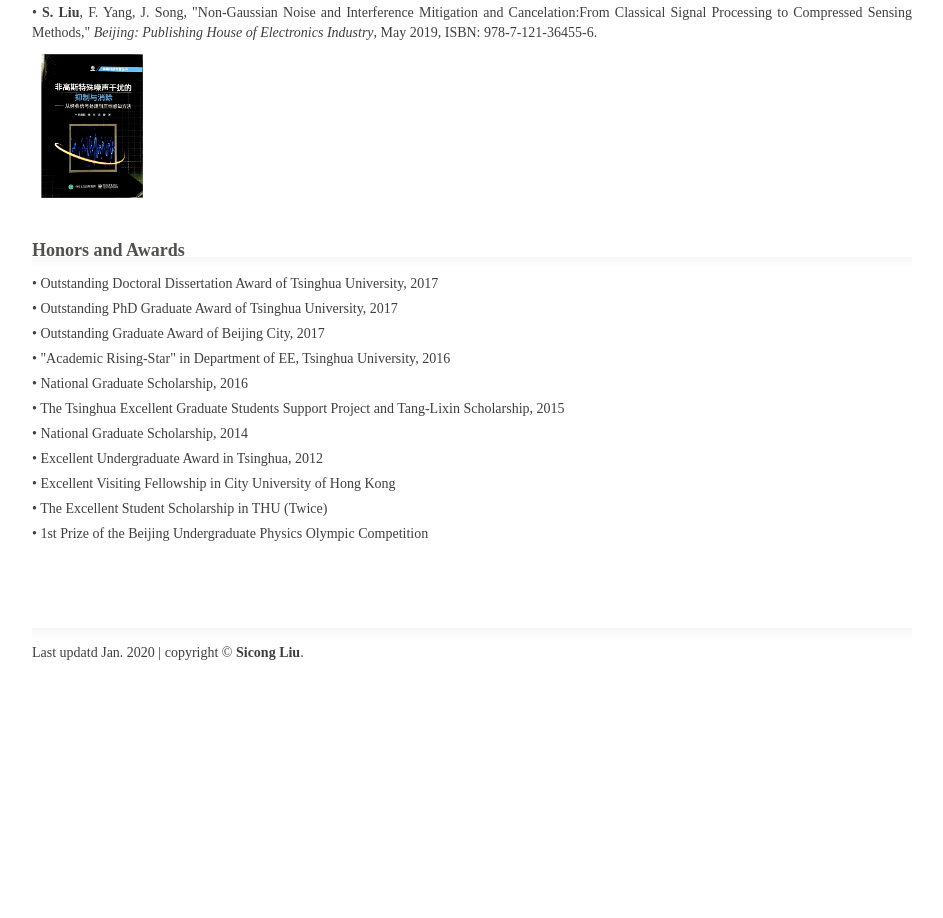
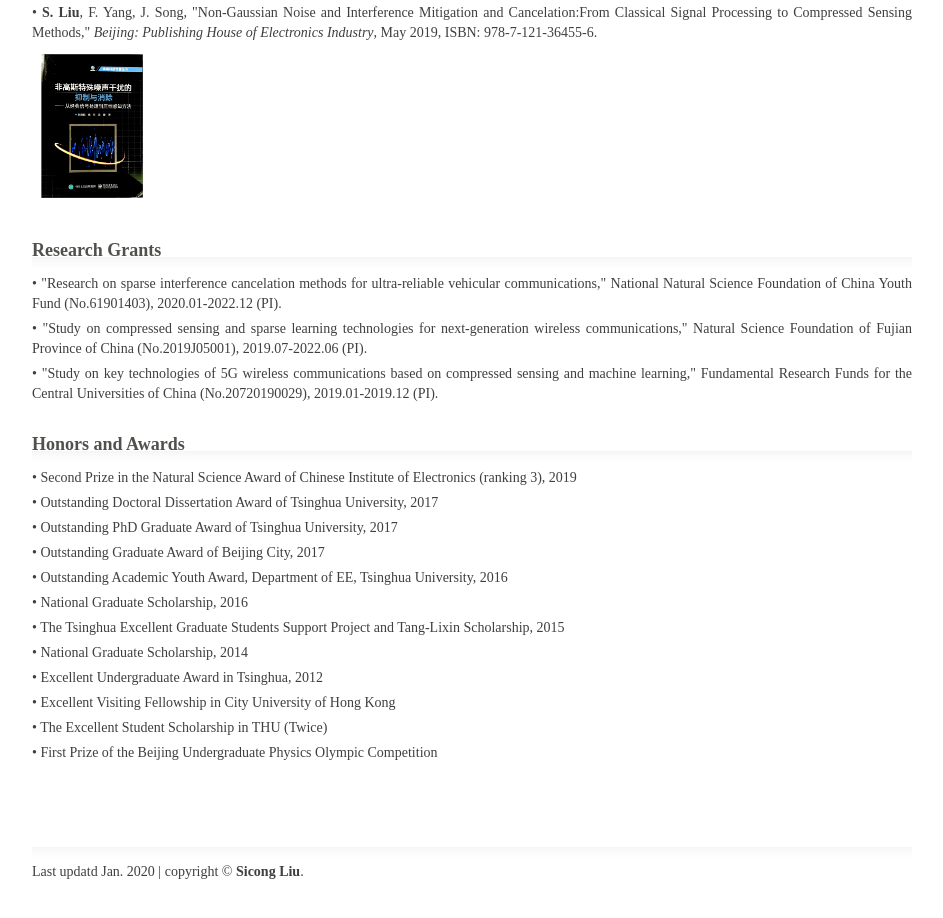
Before and after one commit to liusc1028/liusc1028.github.io, a plain HTML site: page sicongliu.html in a window 1280 px wide. Shown: the part 2751-3669 px from the top of the page, without its empty margins (168-1111 px from the left). Before the commit the page ends 3454 px from the top, so only its background shows below. Drawn offline with nearby package versions, Linux system fonts and the light colour scheme; some packages are replaced by stand-ins of ours.

Commit message:
Add files via upload

```diff
--- a/sicongliu.html
+++ b/sicongliu.html
@@ -138,18 +138,26 @@
 					<p>
 						<img src="images/book_phei.jpg" width = 120/>
 					</p>
+
+<h3>Research Grants</h3>
+<p>&bull; "Research on sparse interference cancelation methods for ultra-reliable vehicular communications," National Natural Science Foundation of China Youth Fund (No.61901403), 2020.01-2022.12 (PI). </p>
+<p>&bull; "Study on compressed sensing and sparse learning technologies for next-generation wireless communications," Natural Science Foundation of Fujian Province of China (No.2019J05001), 2019.07-2022.06 (PI). </p>
+<p>&bull; "Study on key technologies of 5G wireless communications based on compressed sensing and machine learning," Fundamental Research Funds for the Central Universities of China (No.20720190029), 2019.01-2019.12 (PI). </p>
+
+
 <h3>Honors and Awards</h3>
+<p>&bull; Second Prize in the Natural Science Award of Chinese Institute of Electronics (ranking 3), 2019 </p>
 <p>&bull; Outstanding Doctoral Dissertation Award of Tsinghua University, 2017 </p>
 <p>&bull; Outstanding PhD Graduate Award of Tsinghua University, 2017 </p>
 <p>&bull; Outstanding Graduate Award of Beijing City, 2017 </p>
-<p>&bull; "Academic Rising-Star" in Department of EE, Tsinghua University, 2016 </p>
+<p>&bull; Outstanding Academic Youth Award, Department of EE, Tsinghua University, 2016 </p>
 <p>&bull; National Graduate Scholarship, 2016</p>
 <p>&bull; The Tsinghua Excellent Graduate Students Support Project and Tang-Lixin Scholarship, 2015</p>
 <p>&bull; National Graduate Scholarship, 2014</p>
 <p>&bull; Excellent Undergraduate Award in Tsinghua, 2012</p>
 <p>&bull; Excellent Visiting Fellowship in City University of Hong Kong</p>
 <p>&bull; The Excellent Student Scholarship in THU (Twice)</p>
-<p>&bull; 1st Prize of the Beijing Undergraduate Physics Olympic Competition</p>
+<p>&bull; First Prize of the Beijing Undergraduate Physics Olympic Competition</p>
 <!--<p>&bull; National Undergraduate Endeavour Scholarship</p>-->
 <!--<p>&bull; Tsinghua Second-Class Scholarship for Freshmen</p>-->
 
```
